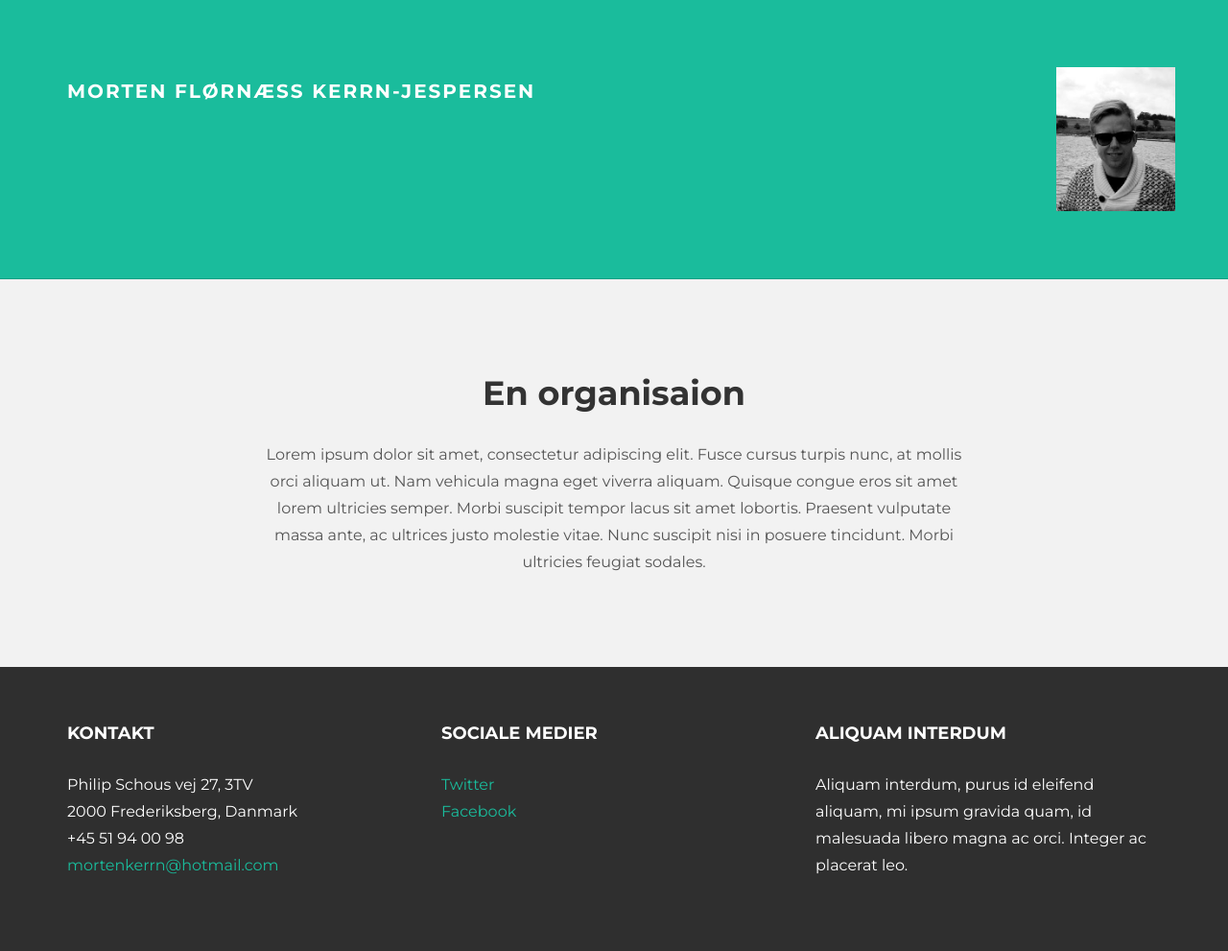
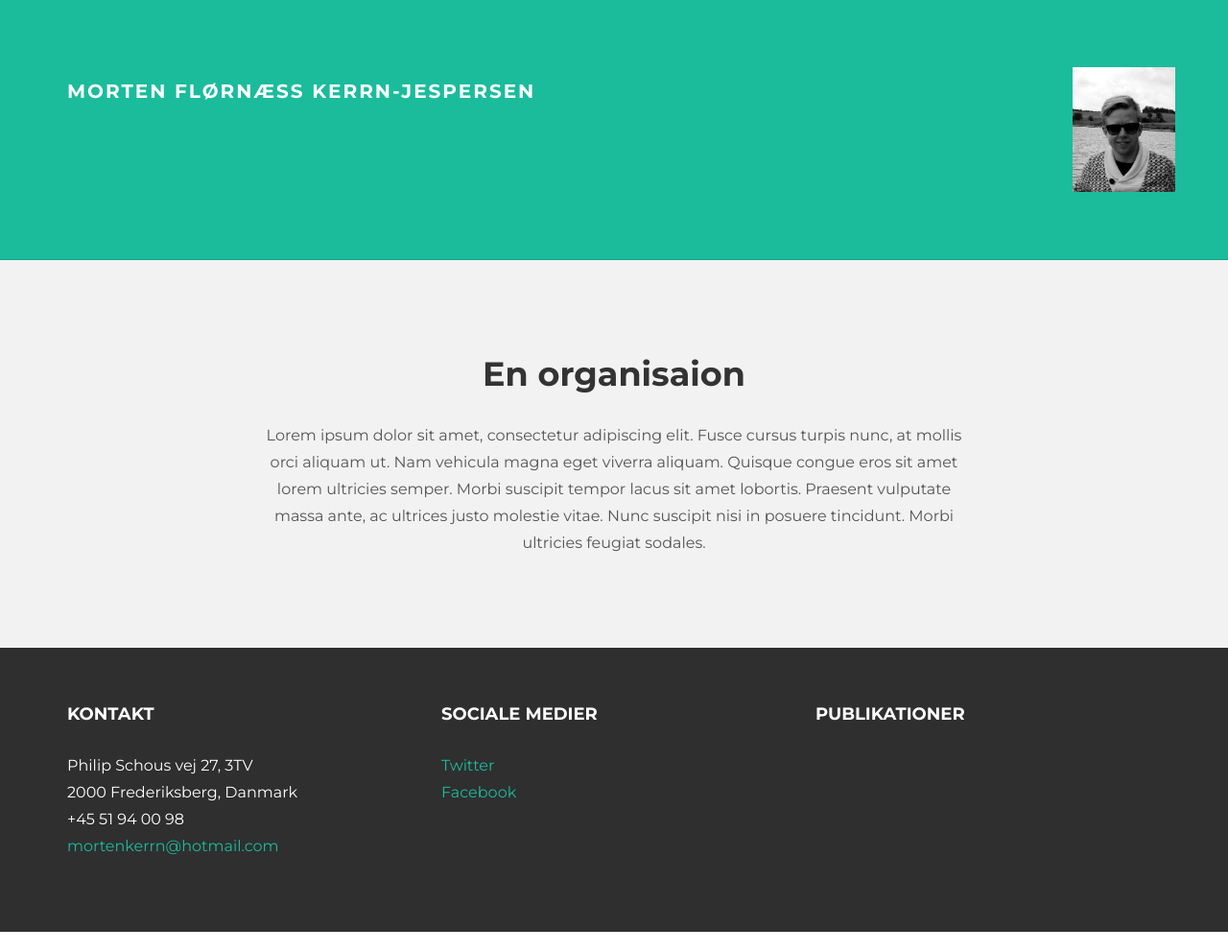
Before and after one commit to NielsKlosterAndreassen/enoganisation.dk, a plain HTML site: page index.html in a window 1280 px wide. Shown: the whole page at 96% size. Drawn offline with nearby package versions, Linux system fonts and the light colour scheme.

Commit message:
More work

```diff
--- a/index.html
+++ b/index.html
@@ -44,7 +44,7 @@
         </div>
         <div class="navbar-collapse collapse">
           <ul class="nav navbar-nav navbar-right">
-            <img src="assets/img/profile.jpg" alt="Stanley" height="150px">
+            <img src="assets/img/profile.jpg" alt="Stanley" height="130px">
           </ul>
         </div><!--/.nav-collapse -->
       </div>
@@ -94,9 +94,9 @@
 				</div><!-- /col-lg-4 -->
 
 				<div class="col-lg-4">
-					<h4>Aliquam interdum</h4>
-					<p>Aliquam interdum, purus id eleifend aliquam, mi ipsum gravida quam,
-             id malesuada libero magna ac orci. Integer ac placerat leo.</p>
+					<h4>Publikationer</h4>
+          <p>
+          </p>
 				</div><!-- /col-lg-4 -->
 
 			</div>
```
